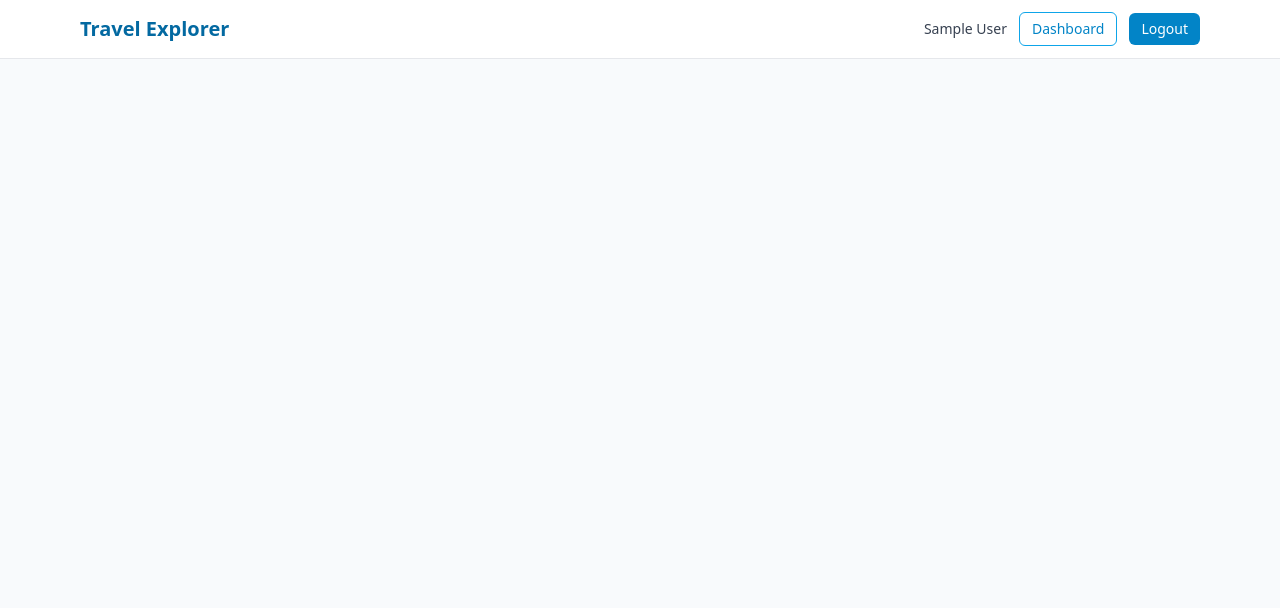
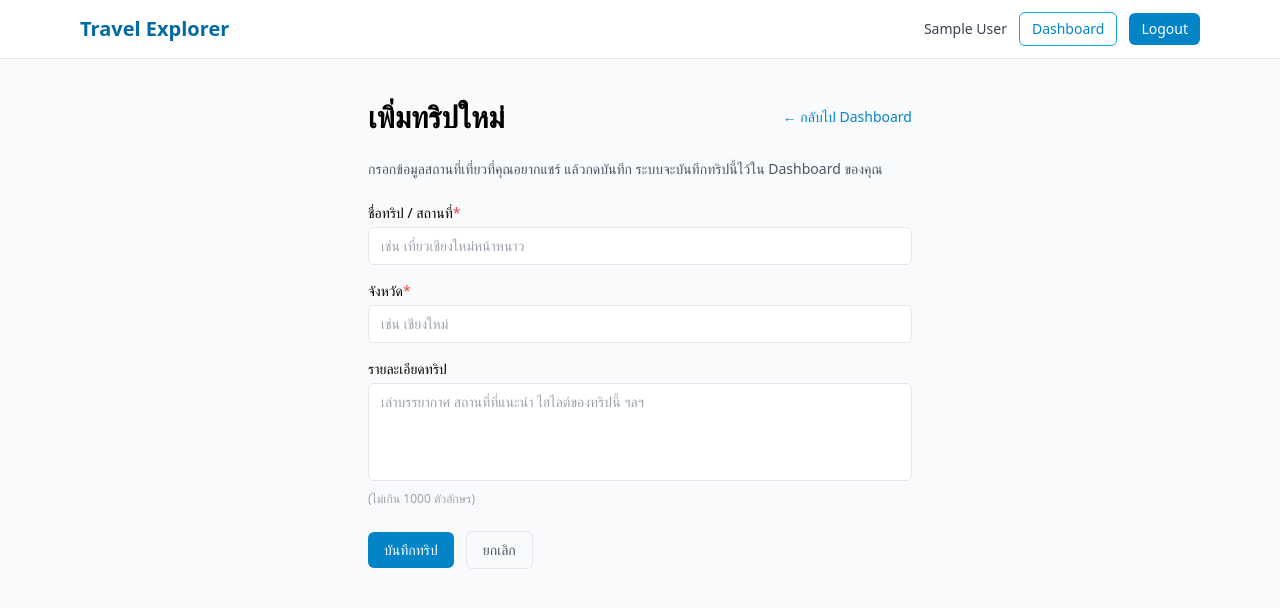
Before and after one commit to tan747400/travel-explorer-vue-springboot, a Vue app in the folder client/: page /dashboard/create in a window 1280 px wide. Shown: the top 608 px of the page. Built offline with nearby package versions, Linux system fonts and the light colour scheme; no server answers; sample sign-in values are in the browser's storage.

Commit message:
feat(client): add CreateTripPage for trip creation, enhance DashboardPage with navigation to create trips, and update router for new trip creation route

```diff
--- /dev/null
+++ b/client/src/pages/CreateTripPage.vue
@@ -0,0 +1,181 @@
+<template>
+    <div class="min-h-screen bg-slate-50">
+      <div class="max-w-xl mx-auto px-4 py-10">
+        <!-- Heading -->
+        <div class="mb-6 flex items-center justify-between">
+          <h1 class="text-2xl md:text-3xl font-bold">
+            เพิ่มทริปใหม่
+          </h1>
+
+          <button
+            type="button"
+            class="text-sm text-sky-600 hover:underline"
+            @click="goBack"
+          >
+            ← กลับไป Dashboard
+          </button>
+        </div>
+
+        <p class="text-gray-600 mb-6 text-sm">
+          กรอกข้อมูลสถานที่เที่ยวที่คุณอยากแชร์ แล้วกดบันทึก ระบบจะบันทึกทริปนี้ไว้ใน
+          Dashboard ของคุณ
+        </p>
+
+        <!-- ฟอร์มสร้างทริป -->
+        <form class="space-y-4" @submit.prevent="handleSubmit">
+          <!-- Title -->
+          <div>
+            <label class="block text-sm font-medium mb-1">
+              ชื่อทริป / สถานที่<span class="text-red-500">*</span>
+            </label>
+            <input
+              v-model="title"
+              type="text"
+              class="w-full border rounded-md px-3 py-2 text-sm focus:outline-none focus:ring-1 focus:ring-sky-500"
+              placeholder="เช่น เที่ยวเชียงใหม่หน้าหนาว"
+              required
+            />
+          </div>
+
+          <!-- Province -->
+          <div>
+            <label class="block text-sm font-medium mb-1">
+              จังหวัด<span class="text-red-500">*</span>
+            </label>
+            <input
+              v-model="province"
+              type="text"
+              class="w-full border rounded-md px-3 py-2 text-sm focus:outline-none focus:ring-1 focus:ring-sky-500"
+              placeholder="เช่น เชียงใหม่"
+              required
+            />
+          </div>
+
+          <!-- Description -->
+          <div>
+            <label class="block text-sm font-medium mb-1">
+              รายละเอียดทริป
+            </label>
+            <textarea
+              v-model="description"
+              rows="4"
+              class="w-full border rounded-md px-3 py-2 text-sm resize-none focus:outline-none focus:ring-1 focus:ring-sky-500"
+              placeholder="เล่าบรรยากาศ สถานที่ที่แนะนำ ไฮไลต์ของทริปนี้ ฯลฯ"
+            />
+            <p class="text-xs text-gray-400 mt-1">
+              (ไม่เกิน 1000 ตัวอักษร)
+            </p>
+          </div>
+
+          <!-- Error message -->
+          <p v-if="error" class="text-sm text-red-500">
+            {{ error }}
+          </p>
+
+          <!-- Actions -->
+          <div class="flex items-center gap-3 pt-2">
+            <button
+              type="submit"
+              class="px-4 py-2 rounded-md bg-sky-600 text-white text-sm font-medium hover:bg-sky-700 disabled:opacity-60 disabled:cursor-not-allowed"
+              :disabled="loading"
+            >
+              {{ loading ? "กำลังบันทึก..." : "บันทึกทริป" }}
+            </button>
+
+            <button
+              type="button"
+              class="px-4 py-2 rounded-md border text-sm text-gray-600 hover:bg-gray-50"
+              @click="goBack"
+            >
+              ยกเลิก
+            </button>
+          </div>
+        </form>
+      </div>
+    </div>
+  </template>
+
+  <script setup lang="ts">
+  import { ref } from "vue";
+  import { useRouter } from "vue-router";
+  import { useAuthStore } from "@/stores/authStore";
+
+  const router = useRouter();
+  const auth = useAuthStore();
+
+  const title = ref("");
+  const province = ref("");
+  const description = ref("");
+  const loading = ref(false);
+  const error = ref("");
+
+  const API_BASE_URL =
+    import.meta.env.VITE_API_BASE_URL || "http://localhost:8080";
+
+  async function handleSubmit() {
+    error.value = "";
+
+    // กันกรณีไม่มี token เผื่อ user มาทางแปลก ๆ
+    if (!auth.token) {
+      error.value = "กรุณาเข้าสู่ระบบก่อนสร้างทริปใหม่";
+      return;
+    }
+
+    // validation ฝั่ง frontend แบบง่าย ๆ เพิ่มจาก required
+    if (title.value.trim().length === 0) {
+      error.value = "กรุณากรอกชื่อทริป";
+      return;
+    }
+    if (province.value.trim().length === 0) {
+      error.value = "กรุณากรอกจังหวัด";
+      return;
+    }
+
+    loading.value = true;
+
+    try {
+      const res = await fetch(`${API_BASE_URL}/api/trips`, {
+        method: "POST",
+        headers: {
+          "Content-Type": "application/json",
+          Authorization: `Bearer ${auth.token}`,
+        },
+        body: JSON.stringify({
+          title: title.value.trim(),
+          province: province.value.trim(),
+          description: description.value.trim() || null,
+        }),
+      });
+
+      if (res.status === 401) {
+        throw new Error("เซสชันหมดอายุ กรุณาเข้าสู่ระบบใหม่อีกครั้ง");
+      }
+
+      if (!res.ok) {
+        // พยายามอ่านข้อความ error จาก backend
+        let msg = "บันทึกทริปไม่สำเร็จ";
+        try {
+          const data = await res.json();
+          if (data?.message) msg = data.message;
+        } catch {
+          // ignore parse error
+        }
+        throw new Error(msg);
+      }
+
+      // สำเร็จ
+      alert("บันทึกทริปเรียบร้อยแล้ว");
+      // กลับไป Dashboard
+      router.push({ name: "dashboard" });
+    } catch (err: any) {
+      console.error(err);
+      error.value = err.message || "เกิดข้อผิดพลาดบางอย่าง";
+    } finally {
+      loading.value = false;
+    }
+  }
+
+  function goBack() {
+    router.push({ name: "dashboard" });
+  }
+  </script>
--- a/client/src/pages/DashboardPage.vue
+++ b/client/src/pages/DashboardPage.vue
@@ -1,8 +1,19 @@
 <template>
   <div class="max-w-6xl mx-auto px-4 py-10">
-    <h1 class="text-2xl md:text-3xl font-bold mb-4">
-      ทริปของฉัน
-    </h1>
+    <!-- Header + ปุ่มเพิ่มทริป -->
+    <div class="flex items-center justify-between mb-4">
+      <h1 class="text-2xl md:text-3xl font-bold">
+        ทริปของฉัน
+      </h1>
+
+      <button
+        type="button"
+        class="px-4 py-2 rounded-lg bg-sky-600 text-white text-sm hover:bg-sky-700"
+        @click="goCreateTrip"
+      >
+        + เพิ่มทริปใหม่
+      </button>
+    </div>
 
     <p class="text-gray-600 mb-6">
       หน้านี้เอาไว้จัดการทริปที่คุณสร้างเอง (Create / Edit / Delete)
@@ -39,11 +50,11 @@
         </h2>
 
         <p class="text-sm text-sky-700 mb-1">
-          {{ trip.destination }}
+          {{ trip.province || "ไม่ระบุจังหวัด" }}
         </p>
 
         <p class="text-xs text-gray-500 mb-2">
-          {{ formatDate(trip.startDate) }} - {{ formatDate(trip.endDate) }}
+          สร้างโดย: {{ trip.authorName || "-" }}
         </p>
 
         <p class="text-sm text-gray-700">
@@ -56,18 +67,23 @@
 
 <script setup lang="ts">
 import { ref, onMounted } from "vue";
+import { useRouter } from "vue-router";
 import { useAuthStore } from "@/stores/authStore";
 
 interface Trip {
   id: number;
   title: string;
-  destination: string;
   description: string | null;
-  startDate: string | null;
-  endDate: string | null;
+  photos: string[] | null;
+  tags: string[] | null;
+  latitude: number | null;
+  longitude: number | null;
+  province: string | null;
+  authorName: string | null;
 }
 
 const auth = useAuthStore();
+const router = useRouter();
 
 const trips = ref<Trip[]>([]);
 const loading = ref(false);
@@ -106,15 +122,8 @@ async function fetchMyTrips() {
   }
 }
 
-function formatDate(value: string | null) {
-  if (!value) return "-";
-  const d = new Date(value);
-  if (Number.isNaN(d.getTime())) return "-";
-  return d.toLocaleDateString("th-TH", {
-    year: "numeric",
-    month: "short",
-    day: "numeric",
-  });
+function goCreateTrip() {
+  router.push({ name: "trip-create" });
 }
 
 onMounted(() => {
--- a/client/src/router/index.ts
+++ b/client/src/router/index.ts
@@ -1,12 +1,14 @@
 import { createRouter, createWebHistory } from "vue-router";
 
 // Pages
-import HomePage from "../pages/HomePage.vue";
-import TripDetailPage from "../pages/TripDetailPage.vue";
-import LoginPage from "../pages/LoginPage.vue";
+import HomePage from "@/pages/HomePage.vue";
+import TripDetailPage from "@/pages/TripDetailPage.vue";
+import LoginPage from "@/pages/LoginPage.vue";
 import RegisterPage from "@/pages/RegisterPage.vue";
 import DashboardPage from "@/pages/DashboardPage.vue";
-// Pinia auth store
+import CreateTripPage from "@/pages/CreateTripPage.vue";
+
+// Pinia Store
 import { useAuthStore } from "@/stores/authStore";
 
 const routes = [
@@ -20,7 +22,15 @@ const routes = [
     path: "/dashboard",
     name: "dashboard",
     component: DashboardPage,
-    meta: { requiresAuth: true }, // ต้องล็อกอินก่อนเข้า
+    meta: { requiresAuth: true },
+  },
+
+  // ⭐ Route ใหม่สำหรับ "สร้างทริป"
+  {
+    path: "/dashboard/create",
+    name: "trip-create",
+    component: CreateTripPage,
+    meta: { requiresAuth: true },
   },
 ];
 
@@ -32,21 +42,20 @@ const router = createRouter({
 // =====================
 // Global Navigation Guard
 // =====================
-
 router.beforeEach((to, from, next) => {
   const authStore = useAuthStore();
 
   const isLoggedIn = !!authStore.token;
 
-  // หน้าที่ต้องล็อกอิน แต่ user ยังไม่ล็อกอิน
+  // ต้องล็อกอินก่อนเข้า (Dashboard + Create)
   if (to.meta.requiresAuth && !isLoggedIn) {
     return next({
       name: "login",
-      query: { redirect: to.fullPath }, // login เสร็จจะได้กลับมาหน้านี้
+      query: { redirect: to.fullPath },
     });
   }
 
-  // ถ้าล็อกอินแล้ว แต่จะเข้า login หรือ register → redirect กลับ home
+  // ไม่ให้เข้าหน้า login/register ถ้าล็อกอินแล้ว
   if ((to.name === "login" || to.name === "register") && isLoggedIn) {
     return next({ name: "home" });
   }
```
